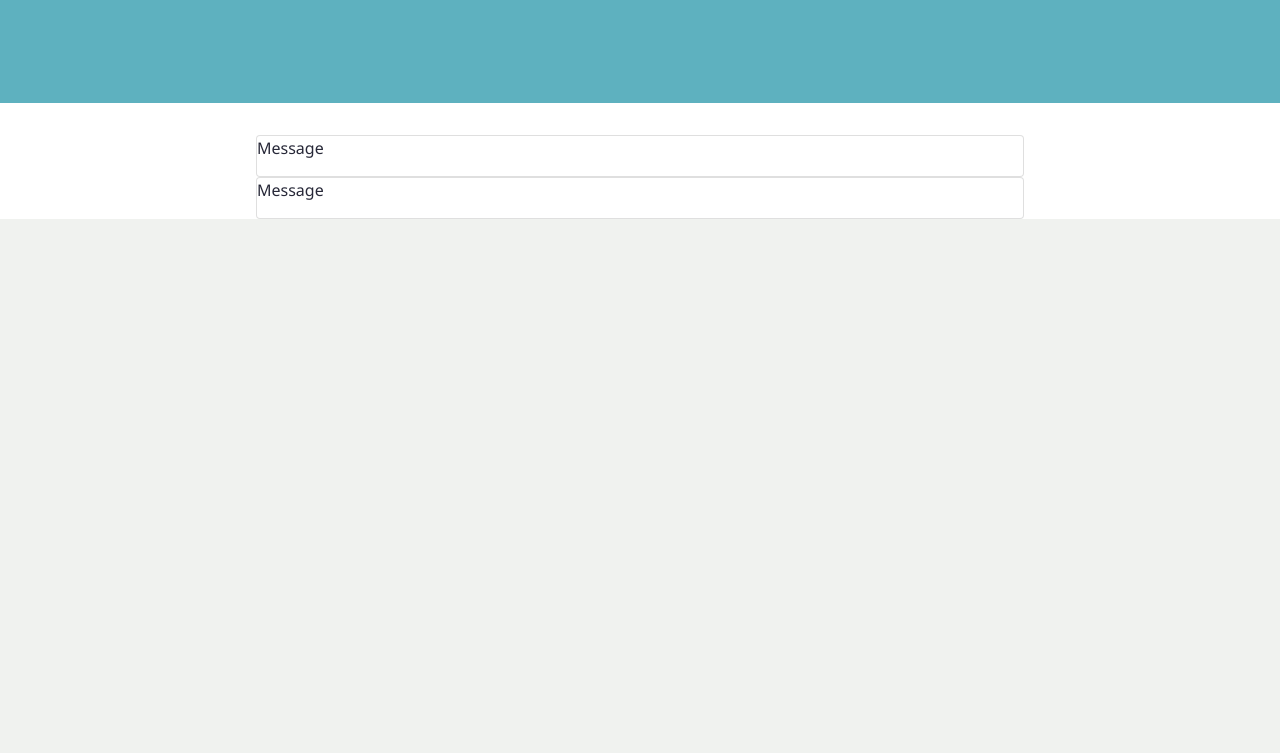
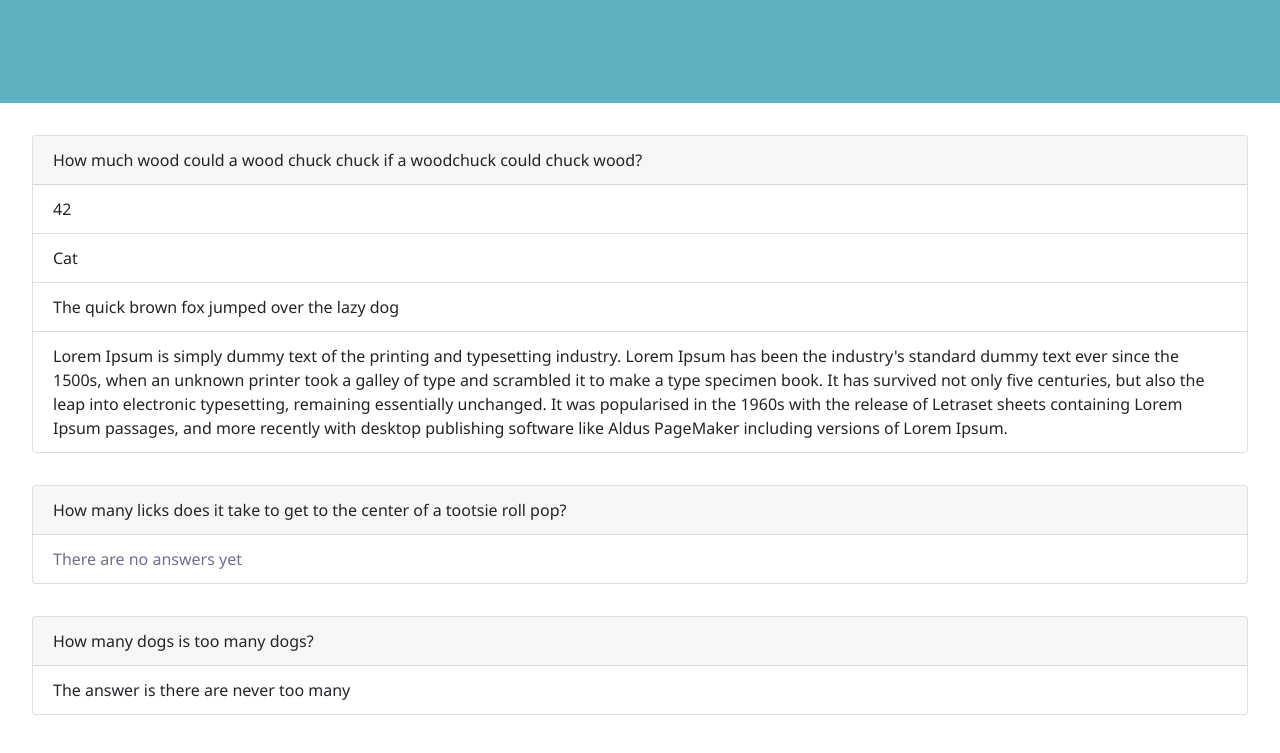
Before and after one commit to claudiaareneee/UmQuestion, a website: page public/index.html in a window 1280 px wide. Shown: the part 153-906 px from the top of the page. Before the commit the page ends 800 px from the top, so only its background shows below. Drawn offline with nearby package versions, Linux system fonts and the light colour scheme; no server answers.

Commit message:
added code to format questions/answers

```diff
--- a/public/View.js
+++ b/public/View.js
@@ -8,14 +8,53 @@ var View = {};
 
 View.createQuestionView = function(question){
     var messageContainer = document.createElement("DIV");
-    var p = document.createElement("P");
+    var header = document.createElement("DIV");
 
+    // messageContainer.className = "questionContainer container card w-75";
     messageContainer.className = "questionContainer card";
-    p.className = "cardbody";
+    // p.className = "card-text";
+    header.className = "card-header";
+    header.innerHTML = question.message;
 
-    p.innerHTML = question.message;
-
-    messageContainer.appendChild(p);
+    messageContainer.appendChild(header);
 
     return messageContainer;
 };
+
+View.createAnswerView = function(answer){
+    var li = document.createElement("LI");
+
+    li.className = "list-group-item";
+    li.innerHTML = answer.message;
+
+    return li;
+};
+
+View.createAnswerListView = function(answers){
+    var ul = document.createElement("UL");
+    ul.className = "list-group list-group-flush";
+
+    for (var answer of answers){
+        var li = View.createAnswerView(answer);
+        ul.appendChild(li);
+    }
+
+    if (answers.length == 0){
+        answer = new Answer(0,0,0,"There are no answers yet");
+        var li = View.createAnswerView(answer);
+        li.className += " unansweredQuestion";
+        ul.appendChild(li);
+    }
+
+    return ul;
+};
+
+View.createPost = function (question, answers){
+    var container = document.createElement("DIV");
+    var questionView = View.createQuestionView(question);
+    var answerListView = View.createAnswerListView(answers);
+
+    questionView.appendChild(answerListView);
+    container.appendChild(questionView);
+    return container;
+};
--- a/public/index.js
+++ b/public/index.js
@@ -1,7 +1,27 @@
+function getPosts(){
+    //TODO: Update this to pull from the database
+    var posts = [];
+    posts[0] = {
+        question : new Question(1,1,"How much wood could a wood chuck chuck if a woodchuck could chuck wood?"),
+        answers : [new Answer(1,1,1,"42"), new Answer(1,1,1,"Cat"), new Answer(1,1,1,"The quick brown fox jumped over the lazy dog"), new Answer(1,1,1,"Lorem Ipsum is simply dummy text of the printing and typesetting industry. Lorem Ipsum has been the industry's standard dummy text ever since the 1500s, when an unknown printer took a galley of type and scrambled it to make a type specimen book. It has survived not only five centuries, but also the leap into electronic typesetting, remaining essentially unchanged. It was popularised in the 1960s with the release of Letraset sheets containing Lorem Ipsum passages, and more recently with desktop publishing software like Aldus PageMaker including versions of Lorem Ipsum.")]
+    };
+
+    posts[1] = {
+        question : new Question(1,1,"How many licks does it take to get to the center of a tootsie roll pop?"),
+        answers : []
+    };
+
+    posts[2] = {
+        question : new Question(1,1,"How many dogs is too many dogs?"),
+        answers : [new Answer(1,1,1,"The answer is there are never too many")]
+    };
+
+    return posts;
+}
+
 contentContainer = document.getElementById("mainContent");
-
-var testQuestion = new Question(1,1,"Message");
-contentContainer.appendChild(View.createQuestionView(testQuestion));
-
-testQuestion = new Question(1,1,"Message");
-contentContainer.appendChild(View.createQuestionView(testQuestion));
+var posts = getPosts();
+for (var post of posts){
+    var view = View.createPost(post.question, post.answers);
+    contentContainer.appendChild(view);
+}
--- a/public/models.js
+++ b/public/models.js
@@ -11,3 +11,12 @@ var Question = function (authorId, courseId, message){
     this.message = message || "";this.endorseCount = 0;
     this.endorserIds = [];
 };
+
+var Answer = function (authorId, courseId, questionId, message){
+    this.postId = 0;
+    this.authorId = authorId || 0;
+    this.questionId = questionId || 0;
+    this.courseId = courseId || 0;
+    this.message = message || "";this.endorseCount = 0;
+    this.endorserIds = [];
+};
--- a/public/stylesheet.css
+++ b/public/stylesheet.css
@@ -7,6 +7,7 @@
     --secondary-color-dark: #D84727;
 
     --primary-text-color: #272838;
+    --primary-text-color-lighter-dark: #6F6F8F;
     --primary-text-color-light: #CECCCC;
 }
 
@@ -16,6 +17,7 @@ html {
 
 body {
     font-family: 'Segoe UI', Tahoma, Geneva, Verdana, sans-serif;
+    padding-bottom: 2rem;
 }
 
 p {
@@ -35,14 +37,17 @@ p {
 }
 
 #mainContent {
-    margin-top: 2rem;
-    margin-right: 16rem;
-    margin-left: 16rem;
+    margin: 2rem;
+    align-self: center;
 }
 
-/* .questionContainer {
+.questionContainer {
+    margin-bottom: 2rem;
+}
 
-} */
+.unansweredQuestion{
+    color: var(--primary-text-color-lighter-dark);
+}
 
 /* .lightText {
     color: var(--primary-text-color-subheadding);
```
Also changed, not shown: 1 other file.
